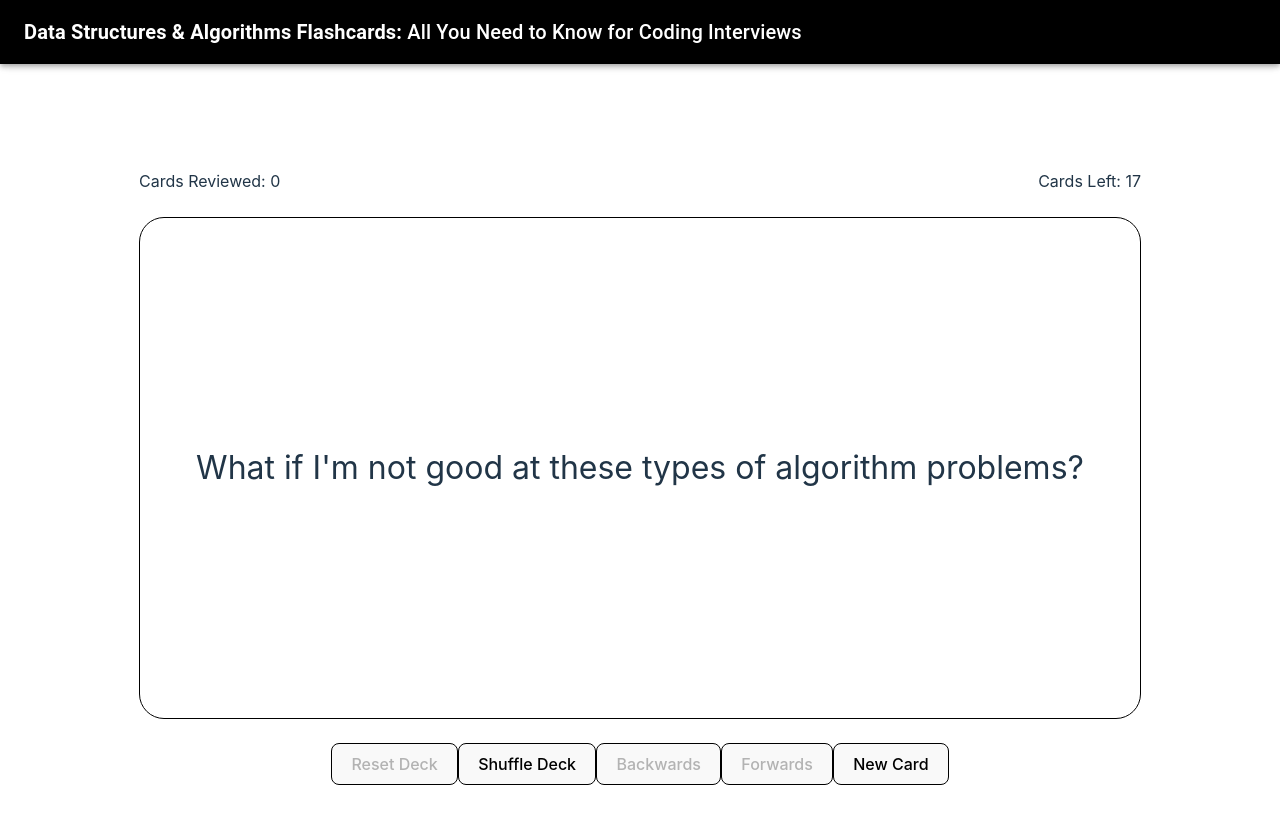
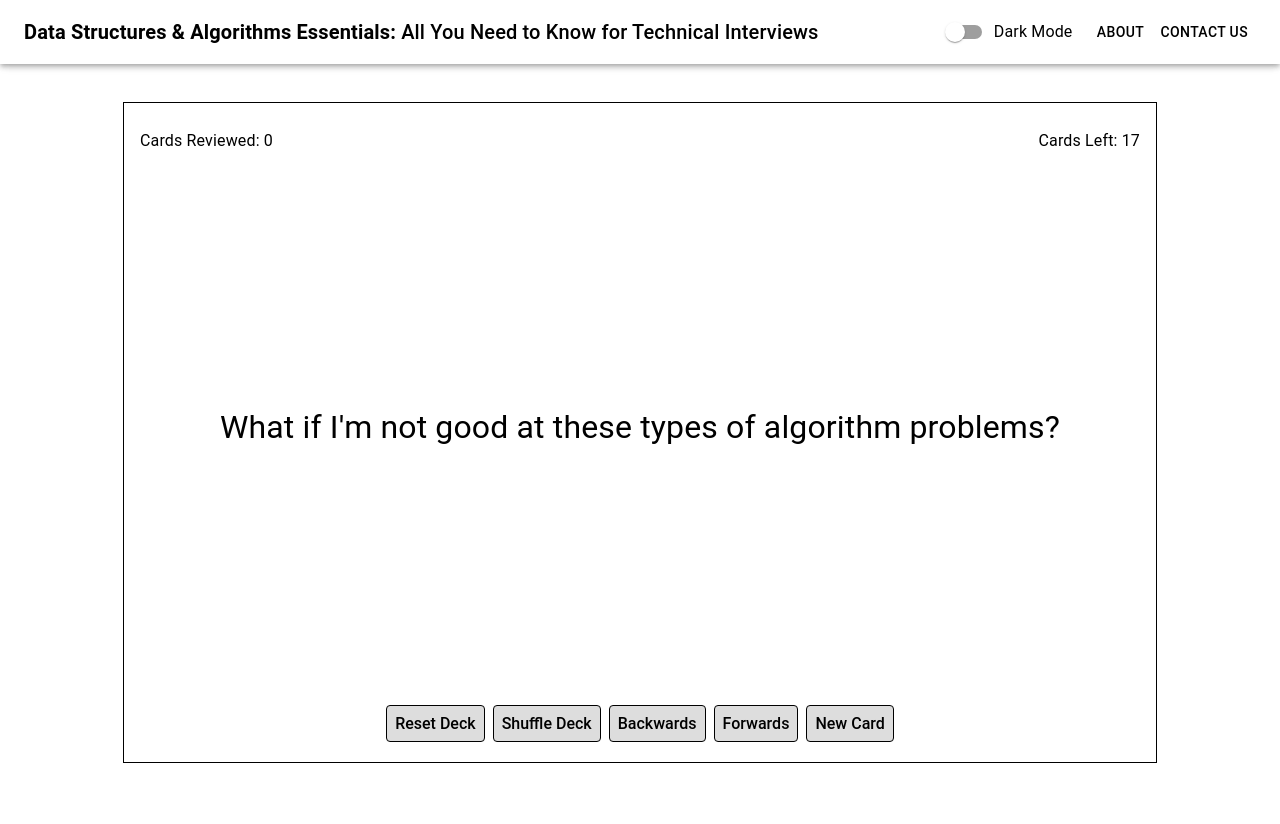
Before and after one commit to DanPark13/dsa-flashcards, a React (Vite) app: page / in a window 1280 px wide. Shown: the top 824 px of the page. Built offline with nearby package versions, Linux system fonts and the light colour scheme.

Commit message:
Add Dark Mode Toggle

```diff
--- a/src/App.tsx
+++ b/src/App.tsx
@@ -1,17 +1,45 @@
 import './App.css'
 
+import React, { useState } from 'react';
+import { ThemeProvider, createTheme, CssBaseline } from '@mui/material'
 import Header from './components/Header';
 import Card from './components/Card';
 
 function App() {
+  const [darkMode, setDarkMode] = useState(false);
+
+  const handleDarkModeToggle = () => {
+      setDarkMode(prevDarkMode => !prevDarkMode);
+  };
+
+  const theme = createTheme({
+    palette: {
+      mode: darkMode ? 'dark' : 'light',
+        primary: {
+          main: darkMode ? '#FFF' : '#333',
+        },
+        background: {
+          default: darkMode ? '#333' : '#FFF',
+          paper: darkMode ? '#111' : '#FFF',
+        },
+        text: {
+          primary: darkMode ? '#FFF' : '#333',
+          },
+        },
+    });
+
+
 
   return (
-    <>
-        <Header />
-        <div style={{ padding: "40px", display: "flex", justifyContent: "center", alignItems: "center", height: "100vh" }}>
-          <Card />
+    <ThemeProvider theme={theme}>
+        <CssBaseline />
+        <div>
+          <Header darkMode={darkMode} onDarkModeToggle={handleDarkModeToggle} />
+          <div style={{ padding: "40px", display: "flex", justifyContent: "center", alignItems: "center", height: "100vh" }}>
+            <Card darkMode={darkMode}/>
+          </div>
         </div>
-    </>
+    </ThemeProvider>
   )
 }
 
--- a/src/components/Card.css
+++ b/src/components/Card.css
@@ -1,7 +1,7 @@
 .card {
     width: 1000px;
     height: 500px;
-    border: 1px solid #000000;
+    /* border: 1px solid #000000; */
     border-radius: 25px;
     display: flex;
     justify-content: center;
--- a/src/components/Card.tsx
+++ b/src/components/Card.tsx
@@ -1,7 +1,35 @@
-import React, {useState} from "react";
+import React, { useEffect, useState } from 'react';
 import './Card.css'
 
-const Card: React.FC = () => {
+interface CustomCardProps {
+    darkMode: boolean;
+}
+
+const Card: React.FC<CustomCardProps> = ({ darkMode }) => {
+    const [isDarkMode, setIsDarkMode] = useState(darkMode);
+
+    useEffect(() => {
+        setIsDarkMode(darkMode);
+    }, [darkMode]);
+
+    const cardStyle: React.CSSProperties = {
+        border: isDarkMode ? '1px solid white' : '1px solid black',
+        backgroundColor: isDarkMode ? '#333' : 'white',
+        color: isDarkMode ? 'white' : 'black',
+        padding: '16px', // Adjust padding as needed
+        // Add other styles as needed
+    };
+
+    const buttonStyle: React.CSSProperties = {
+        backgroundColor: isDarkMode ? '#555' : '#DDD',
+        color: isDarkMode ? 'white' : 'black',
+        padding: '8px',
+        margin: '4px',
+        borderRadius: '4px',
+        border: isDarkMode ? 'none': '1px solid black',
+        cursor: 'pointer',
+    };
+
     const flashCards = [
         { question: "What if I'm not good at these types of algorithm problems?", answer: "With sufficient practice and intuitive thinking, you can tackle any algorithmic problem. This platform ensures you master the fundamentals of data structures quickly." },
         { question: "What is a Data Structure", answer: "A specific way of organizing and storing data in a computer so it can be accessed and modified efficiently." },
@@ -113,7 +141,7 @@ const Card: React.FC = () => {
 
 
     return (
-        <div>
+        <div style={cardStyle}>
             <div className="card-counts">
                 <span>Cards Reviewed: {viewedIndexes.size}</span>
                 <span>Cards Left: {cards.length - viewedIndexes.size}</span>
@@ -143,11 +171,11 @@ const Card: React.FC = () => {
             </div>
             <br></br> */}
 
-            <button onClick={handleReset} disabled={!historyStack.length}>Reset Deck</button>
-            <button onClick={handleShuffle}>Shuffle Deck</button>
-            <button onClick={handlePrevious} disabled={!historyStack.length}>Backwards</button>
-            <button onClick={handleNext} disabled={!forwardStack.length}>Forwards</button>
-            <button onClick={handleRandomCard}>New Card</button>
+            <button style={buttonStyle} onClick={handleReset} disabled={!historyStack.length}>Reset Deck</button>
+            <button style={buttonStyle} onClick={handleShuffle}>Shuffle Deck</button>
+            <button style={buttonStyle} onClick={handlePrevious} disabled={!historyStack.length}>Backwards</button>
+            <button style={buttonStyle} onClick={handleNext} disabled={!forwardStack.length}>Forwards</button>
+            <button style={buttonStyle} onClick={handleRandomCard}>New Card</button>
         </div>
     );
 }
--- a/src/components/Header.tsx
+++ b/src/components/Header.tsx
@@ -1,20 +1,29 @@
-import { AppBar, Toolbar, Typography} from '@mui/material';
+// Header.jsx
+import React from 'react';
+import { AppBar, Toolbar, Typography, Button, Switch, FormControlLabel } from '@mui/material';
 
-const Header = () => {
+interface HeaderProps {
+    darkMode: boolean;
+    onDarkModeToggle: () => void;
+}
+
+const Header: React.FC<HeaderProps> = ({ darkMode, onDarkModeToggle }) => {
     return (
-      <AppBar position="fixed" sx={{ backgroundColor: 'black' }}>
+        <AppBar position="fixed" sx={{ backgroundColor: darkMode ? '#333' : 'white', color: darkMode ? 'white' : 'black' }}>
             <Toolbar sx={{ justifyContent: 'space-between' }}>
                 <a href="/" style={{ textDecoration: 'none', color: 'inherit' }}>
                     <Typography variant="h6" component="div">
-                      <b>Data Structures & Algorithms Flashcards:</b> All You Need to Know for Coding Interviews
+                        <b>Data Structures & Algorithms Essentials:</b> All You Need to Know for Technical Interviews
                     </Typography>
                 </a>
-              {/* <div>
+                <div>
+                    <FormControlLabel
+                        control={<Switch color="default" checked={darkMode} onChange={onDarkModeToggle} />}
+                        label="Dark Mode"
+                    />
                     <Button color="inherit">About</Button>
-                  <Button color="inherit">Practicing Problems</Button>
-                  <Button color="inherit">Other Useful Resources</Button>
                     <Button color="inherit">Contact Us</Button>
-              </div> */}
+                </div>
             </Toolbar>
         </AppBar>
     );
```
Lines whose indentation alone changed are shown as unchanged.
